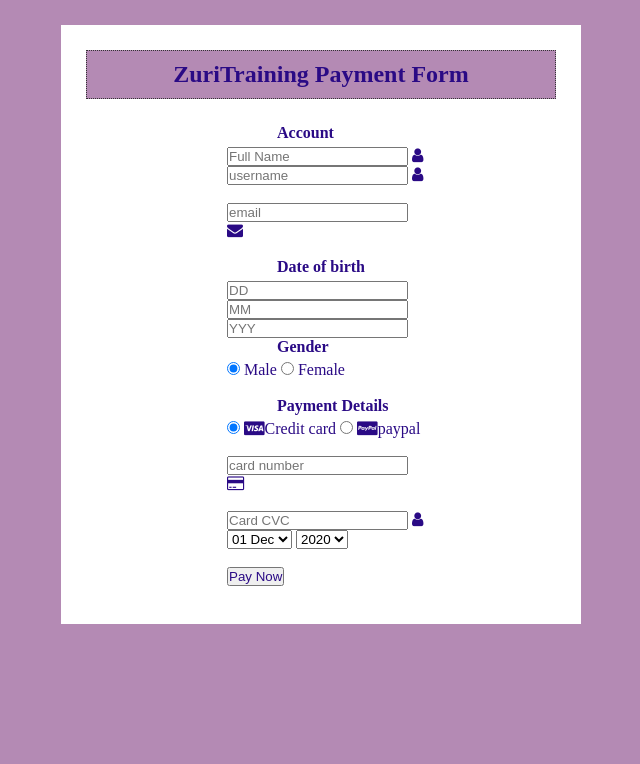
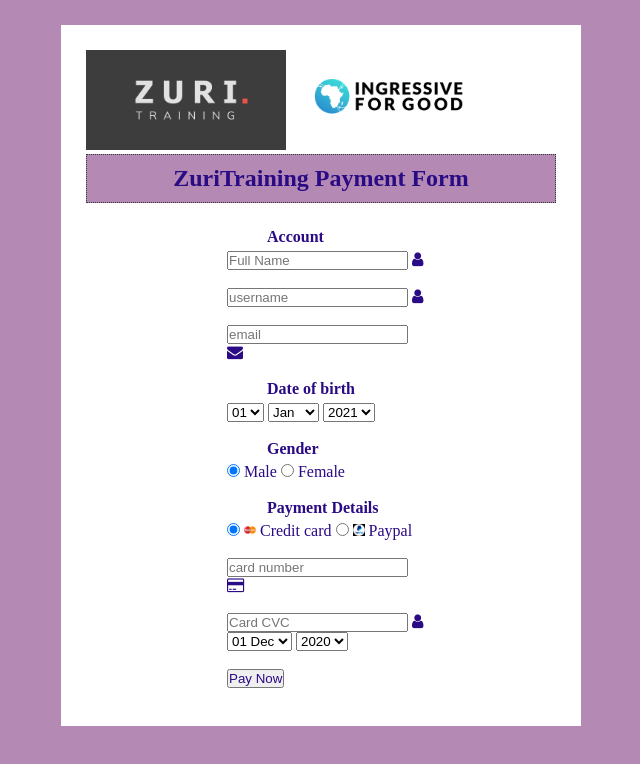
Before and after one commit to Churchhillent/payment-form, a plain HTML site: page index.html in a window 1280 px wide. Shown: the whole page, without its empty margins (319-959 px from the left). Drawn offline with Linux system fonts and the light colour scheme.

Commit message:
upgraded

```diff
--- a/app.css
+++ b/app.css
@@ -32,7 +32,7 @@ body{
 h4 {
     padding-bottom: 5px;
     color: #2a0a85;
-    margin-left: 25%;
+    margin-left: 20%;
 }
 
 .input-group {
--- a/index.html
+++ b/index.html
@@ -4,7 +4,7 @@
 <head>
   <meta charset="UTF-8">
   <meta name="viewport" content="width=device-width, initial-scale=1.0">
-  <title>Payment form</title>
+  <title>ZuriTraining Payment Form</title>
   <link href="app.css" rel="stylesheet">
   <link rel="stylesheet" href="https://stackpath.bootstrapcdn.com/font-awesome/4.7.0/css/font-awesome.min.css"
     integrity="sha384-wvfXpqpZZVQGK6TAh5PVlGOfQNHSoD2xbE+QkPxCAFlNEevoEH3Sl0sibVcOQVnN" crossorigin="anonymous">
@@ -12,6 +12,7 @@
 
 <body>
   <div class="wrapper">
+    <img src="zuri.png" height="100" style="float: center;" alt="Clearfair"/>
     <h2>ZuriTraining Payment Form</h2>
     <form>
       <div class="input-group">
@@ -20,6 +21,7 @@
           <input type="text" placeholder="Full Name" required class="name">
           <i class="fa fa-user icon"></i>
         </div>
+        <br>
         <div class="input-box">
           <input type="text" placeholder="username" required class="name">
           <i class="fa fa-user icon"></i>
@@ -35,11 +37,122 @@
       <div class="input-group">
         <div class="input-box">
           <h4>Date of birth</h4>
-          <input type="text" placeholder="DD" class="dob">
-          <input type="text" placeholder="MM" class="dob">
-          <input type="text" placeholder="YYY" class="dob">
+                  <select>
+            <option>01</option>
+            <option>02</option>
+            <option>03</option>
+            <option>04</option>
+            <option>05</option>
+            <option>06</option>
+            <option>07</option>
+            <option>08</option>
+            <option>09</option>
+            <option>10</option>
+            <option>11</option>
+            <option>12</option>
+            <option>13</option>
+            <option>14</option>
+            <option>15</option>
+            <option>16</option>
+            <option>17</option>
+            <option>18</option>
+            <option>19</option>
+            <option>20</option>
+            <option>21</option>
+            <option>22</option>
+            <option>23</option>
+            <option>24</option>
+            <option>25</option>
+            <option>26</option>
+            <option>27</option>
+            <option>28</option>
+            <option>29</option>
+            <option>30</option>
+            <option>31</option>
+                  </select>
+
+                  <select>
+            <option>Jan</option>
+            <option>Feb</option>
+            <option>Mar</option>
+            <option>Apr</option>
+            <option>May</option>
+            <option>June</option>
+            <option>July</option>
+            <option>Aug</option>
+            <option>Sept</option>
+            <option>Oct</option>
+            <option>Nov</option>
+            <option>Dec</option>
+                  </select>
+
+                  <select>
+            <option>2021</option>
+            <option>2020</option>
+            <option>2019</option>
+            <option>2018</option>
+            <option>2017</option>
+            <option>2016</option>
+            <option>2015</option>
+            <option>2014</option>
+            <option>2013</option>
+            <option>2012</option>
+            <option>2011</option>
+            <option>2010</option>
+            <option>2009</option>
+            <option>2008</option>
+            <option>2007</option>
+            <option>2006</option>
+            <option>2005</option>
+            <option>2004</option>
+            <option>2003</option>
+            <option>2002</option>
+            <option>2001</option>
+            <option>2000</option>
+            <option>1999</option>
+            <option>1998</option>
+            <option>1997</option>
+            <option>1996</option>
+            <option>1995</option>
+            <option>1994</option>
+            <option>1993</option>
+            <option>1992</option>
+            <option>1991</option>
+            <option>1990</option>
+            <option>1989</option>
+            <option>1988</option>
+            <option>1987</option>
+            <option>1986</option>
+            <option>1985</option>
+            <option>1984</option>
+            <option>1983</option>
+            <option>1982</option>
+            <option>1981</option>
+            <option>1980</option>
+            <option>1979</option>
+            <option>1978</option>
+            <option>1977</option>
+            <option>1976</option>
+            <option>1975</option>
+            <option>1974</option>
+            <option>1973</option>
+            <option>1972</option>
+            <option>1971</option>
+            <option>1970</option>
+            <option>1969</option>
+            <option>1968</option>
+            <option>1967</option>
+            <option>1966</option>
+            <option>1965</option>
+            <option>1964</option>
+            <option>1963</option>
+            <option>1962</option>
+            <option>1961</option>
+            <option>1960</option>
+                  </select>
         </div>
-        <div class="input-box">
+
+        <div class="input-box"> <br>
           <h4>Gender</h4>
           <input type="radio" name="gender" checked id="b1" class="radio">
           <label for="b1">Male</label>
@@ -52,15 +165,17 @@
         <div class="input-box">
           <h4>Payment Details</h4>
           <input type="radio" name="pay" id="bc1" checked class="radio">
+          <img src="mastercard.png" height="12" alt="MasterCard">
           <label for="bc1">
             <span>
-              <i class="fa fa-cc-visa">Credit card</i>
+              <i class="fa">Credit card</i>
             </span>
           </label>
           <input type="radio" name="pay" id="bc2" class="radio">
           <label for="bc2">
             <span>
-              <i class="fa fa-cc-paypal">paypal </i>
+              <img src="paypal.png" height="12" alt="Paypal">
+              <i class="fa">Paypal </i>
             </span>
           </label>
         </div>
@@ -73,9 +188,10 @@
         </div>
       </div>
 
+      <!-- I used password type here to make the CVV encrypted while typing -->
       <div class="input-group">
         <div class="input-box">
-          <input type="tel" required placeholder="Card CVC">
+          <input type="password" required placeholder="Card CVC">
           <i class="fa fa-user icon"></i>
         </div>
         <div class="input-box">
```
Also changed, not shown: mastercard.png (added), paypal.png (added), zuri.png (added), 1 other file.
